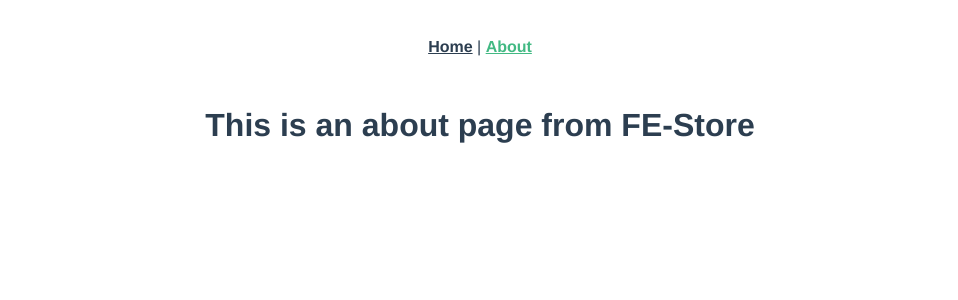
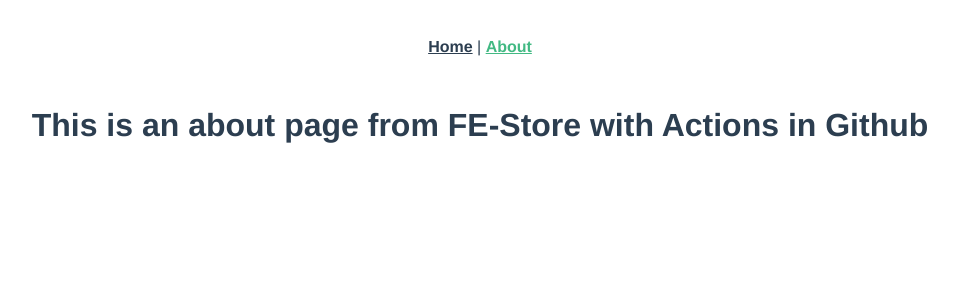
Before and after one commit to kiet-lt-gnk/FE-Stores, a Vue app: page /about in a window 1280 px wide. Shown: the top 300 px of the page, without its empty margins (160-1118 px from the left). Built offline with nearby package versions, Linux system fonts and the light colour scheme.

Commit message:
Check update micro services

```diff
--- a/src/pages/AboutView.vue
+++ b/src/pages/AboutView.vue
@@ -1,5 +1,5 @@
 <template>
   <div class="about">
-    <h1>This is an about page from FE-Store</h1>
+    <h1>This is an about page from FE-Store with Actions in Github</h1>
   </div>
 </template>
```
